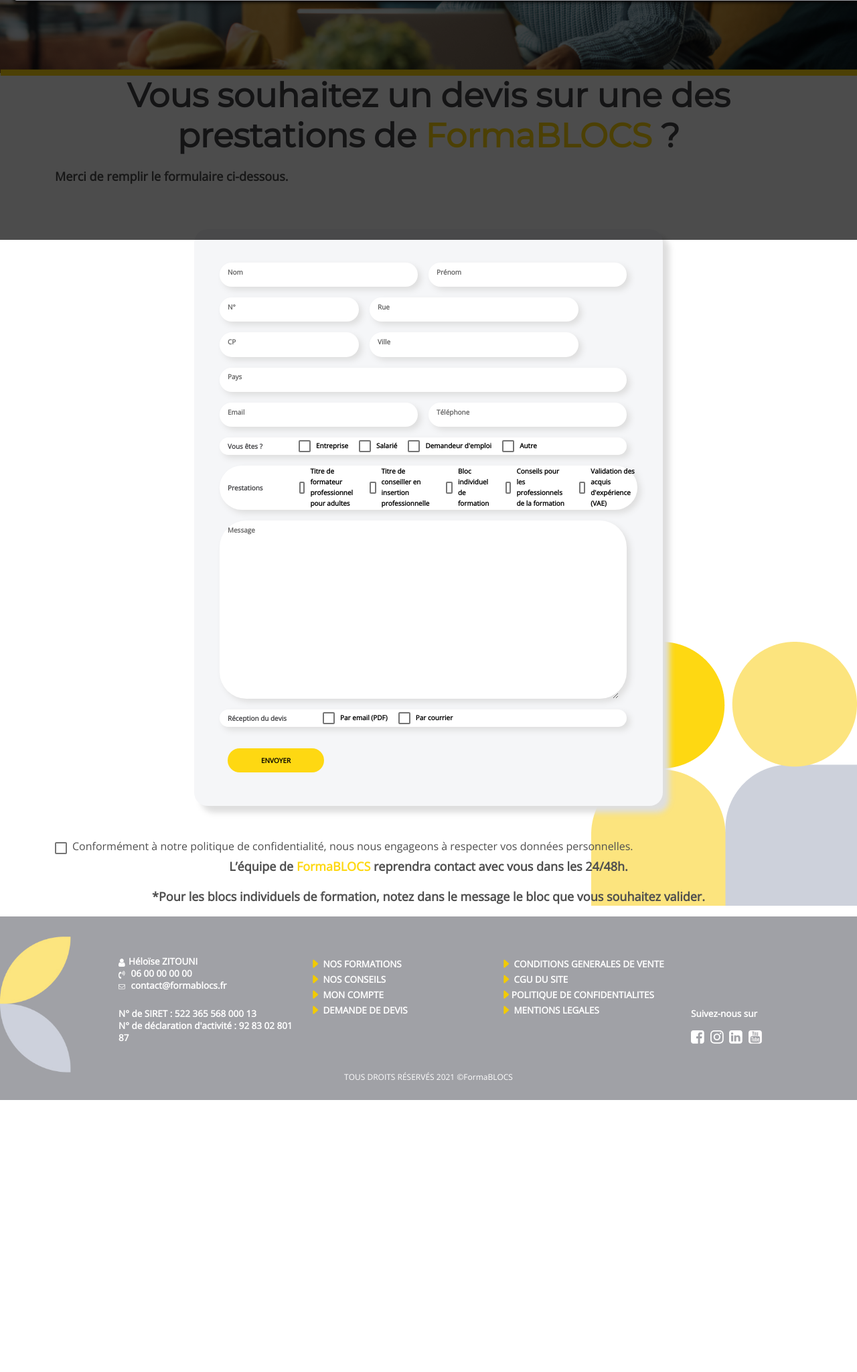
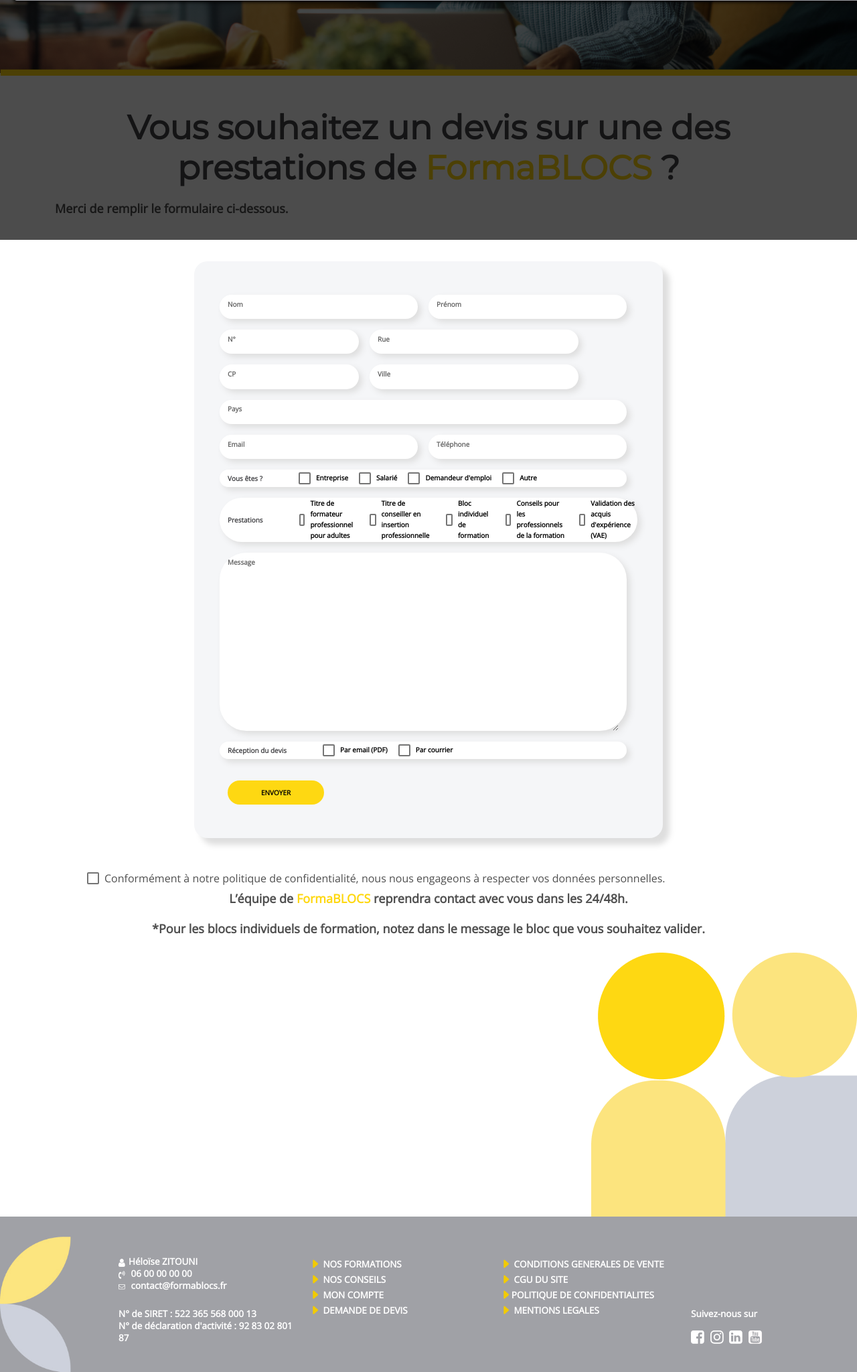
Before and after one commit to jeanseb62/Forma-Blocs, a Symfony app: template templates/quotation/index.html.twig in a window 1280 px wide. Shown: the part 442-2490 px from the top of the page at 67% size. Before the commit the page ends 2084 px from the top, so only its background shows below. Run offline with Twig, Linux system fonts and the light colour scheme; the template is opened without the code that fills it, so the values that code supplies are empty; some libraries are stand-ins or nearby versions.

Commit message:
Mise à jour Front end

```diff
--- a/public/css/style.css
+++ b/public/css/style.css
@@ -418,6 +418,13 @@ footer .icone_sociaux {
 .login {
     background: url('../assets/images/background/desk-2silhouettes.png') bottom right no-repeat;
 }
+.login div p {
+    margin-bottom: 0;
+}
+
+.login div:last-child {
+    padding-bottom: 200px;
+}
 .form-signin {
     width: 100%;
     height: 100%;
@@ -474,6 +481,13 @@ font-weight: bold;
 .contact {
     background: url('../assets/images/background/desk-2silhouettes.png') bottom right no-repeat;
 }
+
+.contact {
+    margin-bottom: 0;
+    padding-bottom: 400px;
+}
+
+
 .form-contact{
     font-size:10px;
     width: 100%;
@@ -506,6 +520,11 @@ font-weight: bold;
 /* devis */
 .devis {
     background: url('../assets/images/background/desk-2silhouettes.png') bottom right no-repeat;
+}
+
+.devis {
+    margin-bottom: 0;
+    padding-bottom: 400px;
 }
 
 /* Tableau de bord */
--- a/templates/contact/index.html.twig
+++ b/templates/contact/index.html.twig
@@ -7,7 +7,7 @@
  <img src={{ asset('assets/images/background/desk-bandeau-contact.jpg') }} alt="bandeau Contact" width="100%">
 
 <div class="container h-100">
-<h1 class="mb-3 font-weight-bold text-center ms-auto me-auto">Vous avez des questions ? Vous souhaitez parler <span class="yellow">à nos conseillers pédagogiques ?</span>
+<h1 class="mt-5 mb-3 font-weight-bold text-center ms-auto me-auto">Vous avez des questions ? Vous souhaitez parler <span class="yellow">à nos conseillers pédagogiques ?</span>
 </h1>
 <p class="text-left">
 Que ce soit pour un projet professionnel, une reconvertion, une évolution ou pour monter en compétences.
--- a/templates/includes/footer.html.twig
+++ b/templates/includes/footer.html.twig
@@ -24,9 +24,9 @@ N° de déclaration d'activité : 92 83 02 801 87
         <div class="col-md-3">
           <!-- Links -->
           <p>
-           <i class="bi bi-caret-right-fill"></i> <a href="#" class="text-uppercase">NOS FORMATIONS</a>
+           <i class="bi bi-caret-right-fill"></i> <a href="{{ path('formation') }}" class="text-uppercase">NOS FORMATIONS</a>
           <br>
-           <i class="bi bi-caret-right-fill"></i> <a href="#" class="text-uppercase">NOS CONSEILS</a>
+           <i class="bi bi-caret-right-fill"></i> <a href="{{ path('conseil') }}" class="text-uppercase">NOS CONSEILS</a>
           <br>
            <i class="bi bi-caret-right-fill"></i> <a href="{{ path('app_login')}}" class="text-uppercase">MON COMPTE</a>
           <br>
--- a/templates/quotation/index.html.twig
+++ b/templates/quotation/index.html.twig
@@ -8,13 +8,15 @@
 {% block body %}
 <main class="devis">
 <img src={{ asset('assets/images/background/desk-bandeau-devis.jpg') }} alt="bandeau devis" width="100%">
-<section class="container">
+<section class="container mt-5">
 
 <h1 class="mb-3 font-weight-bold text-center ms-auto me-auto">Vous souhaitez un devis sur une des prestations de <span class="yellow"> FormaBLOCS</span> ?
 </h1>
+
 <p class="text-left">
 Merci de remplir le formulaire ci-dessous.
 </p>
+
  {#<div class="row">
        <div class="col-lg-2"></div>
         <div class="col-lg-8">
@@ -149,11 +151,10 @@ Merci de remplir le formulaire ci-dessous.
             </form>
 
             </div>
-       <div class="form-group">
-                     <div class="form-check d-flex align-items-center">
+                <div class="form-group ms-5">
+                     <div class="form-check">
                        <input class="form-check-input" type="checkbox" value="" id="cgu" required>
                       <label class="form-check-label" for="cgu">Conformément à notre politique de confidentialité, nous nous engageons à respecter vos données personnelles.</label>
-                       <div class="invalid-feedback">Vous devez accepter les CGU pour continuer</div>
                      </div>
                  </div>
                  <p class="text-center">L’équipe de <span class="yellow">FormaBLOCS</span> reprendra contact avec vous dans les 24/48h.</p>
--- a/templates/security/login.html.twig
+++ b/templates/security/login.html.twig
@@ -7,7 +7,7 @@
 
 <img src={{ asset('assets/images/background/desk-badeau-espace.jpg') }} alt="bandeau espace" width="100%">
 
-<h1 class="h3 mb-3 font-weight-bold text-center">Accédez à votre compte</h1>
+<h1 class="h3 mt-5 mb-3 font-weight-bold text-center">Accédez à votre compte</h1>
      <p class="text-center">Pour accéder à votre compte, merci de renseigner votre identifiant et votre mot de passe</p>
 
 <div class="container">
```
